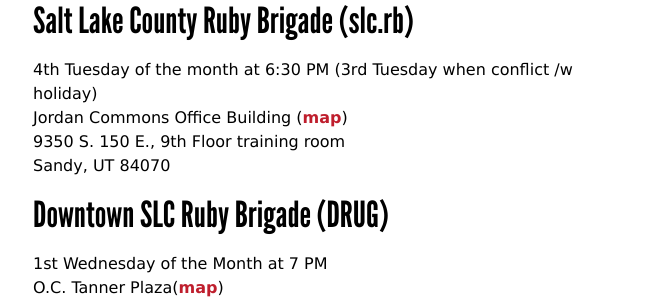
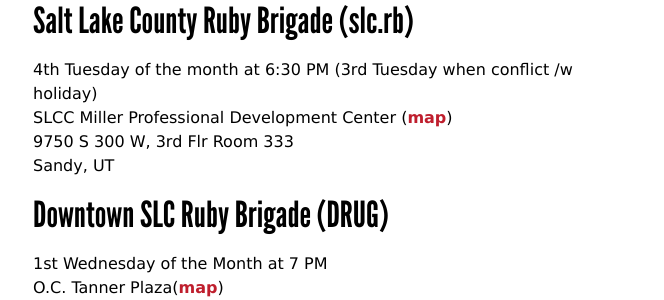
Before and after one commit to urug/urug.github.io, a Jekyll site: the page built from index.html, in a window 1280 px wide. Shown: the part 500-800 px from the top of the page, without its empty margins (307-971 px from the left). Built offline with Jekyll 4.4.1, drawn with Linux system fonts in a browser that asks for light colours.

Commit message:
Update index.html
Changed meeting location for slc.rb

```diff
--- a/index.html
+++ b/index.html
@@ -10,9 +10,9 @@
 
 <h2 id="slc.rb">Salt Lake County Ruby Brigade (slc.rb)</h2>
 <p>4th Tuesday of the month at 6:30 PM (3rd Tuesday when conflict /w holiday)<br>
-Jordan Commons Office Building (<a href="http://goo.gl/maps/zHdy6">map</a>)<br>
-9350 S. 150 E., 9th Floor training room<br>
-Sandy, UT 84070</p>
+SLCC Miller Professional Development Center (<a href="http://goo.gl/maps/BMNN3">map</a>)<br>
+9750 S 300 W, 3rd Flr Room 333<br>
+Sandy, UT</p>
 
 <h2 id="downtown.rb">Downtown SLC Ruby Brigade (DRUG)</h2>
 <p>1st Wednesday of the Month at 7 PM<br>
```
